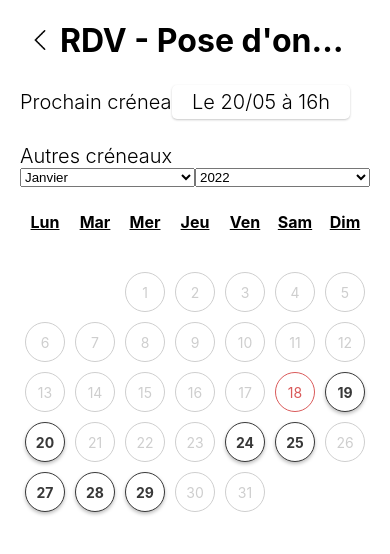
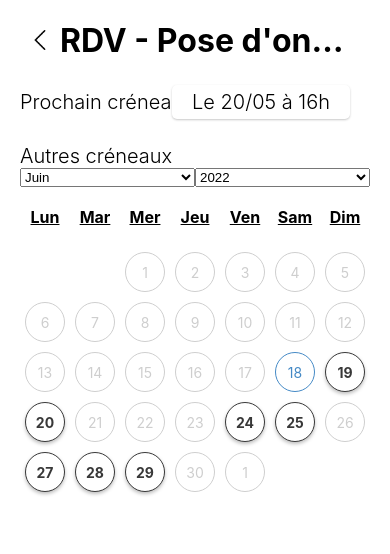
Before and after one commit to B-Manitas/Oh-Wow, a React Native app: screen /SignUp in a window 390 px wide. Shown: the top 554 px of the page. Built offline with nearby package versions, Linux system fonts and the light colour scheme.

Commit message:
Implements selection day on the calendar

```diff
--- a/src/View/Buttons/Day.js
+++ b/src/View/Buttons/Day.js
@@ -4,31 +4,44 @@ import { StyleSheet } from "react-native";
 import Utils from "../../model/Utils";
 import Round from "./Round";
 
-const Day = ({ day }) => {
+const Day = ({ day, state_day }) => {
   if (day == 0) {
     return <Round size={40} colors="#fff" enabled={false} />;
   } else {
-    var isPast = Utils.isPast(day.day);
-    var isToday = Utils.isToday(day.day);
+    var date = day.date;
+    var isPast = Utils.isPast(date);
+    var isToday = Utils.isToday(date);
 
-    if (isToday) {
+    if (state_day.val == day.date.getDate()) {
       return (
         <Round
           size={40}
-          text={day.day}
-          colors="#d95959"
+          text={date.getDate()}
+          colors="#4489C5"
           enabled={day.is_available}
+          onPress={() => state_day.func(date.getDate())}
+        />
+      );
+    } else if (isToday) {
+      return (
+        <Round
+          size={40}
+          text={date.getDate()}
+          colors="#D95959"
+          enabled={day.is_available}
+          onPress={() => state_day.func(date.getDate())}
         />
       );
     } else {
       return (
         <Round
           size={40}
-          text={day.day}
+          text={date.getDate()}
           style_ctn_enabled={styles.enabled_ctn}
           style_txt_enabled={styles.enabled_txt}
           enabled={!isPast && day.is_available}
           colors="#CECECE"
+          onPress={() => state_day.func(date.getDate())}
         />
       );
     }
--- a/src/View/Buttons/Round.js
+++ b/src/View/Buttons/Round.js
@@ -8,9 +8,11 @@ const Round = ({
   size,
   style_ctn_enabled,
   style_txt_enabled,
+  onPress,
 }) => {
   return (
     <TouchableOpacity
+      onPress={onPress}
       style={[
         styles.container,
         { width: size, height: size },
--- a/src/View/Componnent/Calendar.js
+++ b/src/View/Componnent/Calendar.js
@@ -2,13 +2,13 @@ import React from "react";
 import { FlatList, StyleSheet } from "react-native";
 import Day from "../Buttons/Day";
 
-const Calendar = ({ arr, header }) => {
+const Calendar = ({ arr, header, state_day }) => {
   return (
     <FlatList
       data={arr}
       style={styles.container}
       ListHeaderComponent={header}
-      renderItem={(day) => <Day day={day.item} />}
+      renderItem={(day) => <Day day={day.item} state_day={state_day} />}
       numColumns={7}
     />
   );
@@ -18,6 +18,6 @@ export default Calendar;
 
 const styles = StyleSheet.create({
   container: {
-    marginHorizontal: 20
-  }
-})
+    marginHorizontal: 20,
+  },
+});
--- a/src/View/Generator/DaysList.js
+++ b/src/View/Generator/DaysList.js
@@ -17,7 +17,6 @@ const styles = StyleSheet.create({
     flex: 1,
     fontWeight: "bold",
     fontSize: 16,
-    paddingVertical: 5,
     textAlign: "center",
     textDecorationLine: "underline",
   },
--- a/src/View/Page/Appointments.js/Appointment.js
+++ b/src/View/Page/Appointments.js/Appointment.js
@@ -1,23 +1,15 @@
 import React, { useState } from "react";
-import {
-  Text,
-  View,
-  ScrollView,
-  StyleSheet,
-  TouchableOpacity,
-} from "react-native";
-import { Picker } from "@react-native-picker/picker";
+import { View, StyleSheet } from "react-native";
 
 import Page from "../../Container/Page";
 import Header from "../../Parts/Header";
-import Round from "../../Buttons/Round";
 import Calendar from "../../Componnent/Calendar";
-import Day from "../../Buttons/Day";
 import Utils from "../../../model/Utils";
 import AppointmentHeader from "./AppointmentHeader";
 
 const Appointment = () => {
   const date = new Date();
+  const [select_day, setSelect_day] = useState(date.getDate());
   const [month, setMonth] = useState(date.getMonth());
   const [year, setYear] = useState(date.getFullYear());
   const [calendar, setCalendar] = useState(Utils.days(month, year));
@@ -27,11 +19,12 @@ const Appointment = () => {
       <Header type={"back"} title={"RDV - Pose d'ongles (1h)"} />
       <View style={styles.container}>
         <Calendar
+          state_day={Utils.dictState(select_day, setSelect_day)}
           header={
             <AppointmentHeader
-              month={[month, setMonth]}
-              year={[year, setYear]}
-              calendar={[calendar, setCalendar]}
+              month={Utils.dictState(month, setMonth)}
+              year={Utils.dictState(year, setYear)}
+              calendar={Utils.dictState(calendar, setCalendar)}
             />
           }
           arr={calendar}
--- a/src/View/Page/Appointments.js/AppointmentHeader.js
+++ b/src/View/Page/Appointments.js/AppointmentHeader.js
@@ -8,8 +8,19 @@ import PickerMonths from "../../Picker/PickerMonths";
 import PickerYears from "../../Picker/PickerYears";
 
 const AppointmentHeader = (props) => {
-  const onChange = () =>
-    Utils.onChangeCalendarPicker(props.month, props.year, props.calendar);
+  const onChangeMonth = (v) =>
+    Utils.onChangeCalendarPicker(
+      Utils.dictState(v, props.month.func),
+      props.year,
+      props.calendar
+    );
+
+  const onChangeYear = (v) =>
+    Utils.onChangeCalendarPicker(
+      props.month,
+      Utils.dictState(v, props.year.func),
+      props.calendar
+    );
 
   return (
     <View style={styles.container}>
@@ -24,8 +35,14 @@ const AppointmentHeader = (props) => {
         <Text style={styles.text_slot}>Autres créneaux</Text>
 
         <View style={styles.container_picker}>
-          <PickerMonths value={props.month} onChange={onChange} />
-          <PickerYears value={props.year} onChange={onChange} />
+          <PickerMonths
+            value={props.month.val}
+            onChange={(v) => onChangeMonth(v)}
+          />
+          <PickerYears
+            value={props.year.val}
+            onChange={(v) => onChangeYear(v)}
+          />
         </View>
       </View>
 
@@ -40,7 +57,7 @@ export default AppointmentHeader;
 
 const styles = StyleSheet.create({
   container: {
-    paddingVertical: 10,
+    paddingTop: 10,
   },
 
   container_nextslot: {
@@ -83,46 +100,9 @@ const styles = StyleSheet.create({
     flexDirection: "row",
   },
 
-  picker: {
-    flex: 1,
-  },
-
-  picker_item: {
-    height: 130,
-    fontSize: 15,
-    fontWeight: "400",
-    marginHorizontal: -5,
-  },
-
   container_day: {
     flexDirection: "row",
     alignItems: "center",
     marginVertical: 20,
   },
-
-  day: {
-    flex: 1,
-    fontWeight: "bold",
-    fontSize: 16,
-    paddingVertical: 5,
-    textAlign: "center",
-    textDecorationLine: "underline",
-  },
-
-  container_slot: {
-    flexDirection: "row",
-    alignItems: "center",
-    marginBottom: 10,
-    marginHorizontal: 20,
-  },
-
-  dayslot: {
-    borderRadius: 5,
-    flex: 1,
-    borderWidth: 1,
-    paddingVertical: 10,
-    paddingHorizontal: 10,
-    marginHorizontal: 2,
-    textAlign: "center",
-  },
 });
--- a/src/model/Utils.js
+++ b/src/model/Utils.js
@@ -1,12 +1,12 @@
 import { ICON } from "../Constants/IMAGES";
 
 export default {
-  isPast(day) {
-    return day < new Date().getDate();
+  isPast(date) {
+    return date < new Date();
   },
 
-  isToday(day) {
-    return day == new Date().getDate();
+  isToday(date) {
+    return date.toDateString() == new Date().toDateString();
   },
 
   getIconHeaders(type) {
@@ -29,16 +29,22 @@ export default {
     let lists = new Array(42).fill(0);
 
     for (let i = 0; i < nb_day; i++) {
-      lists[i + day] = { day: i + 1, is_available: Math.round(Math.random()) };
+      lists[i + day] = {
+        date: new Date(year, month, i + 1),
+        is_available: Math.round(Math.random()),
+      };
     }
 
     return lists;
   },
 
+  dictState(value, setValue) {
+    return { val: value, func: setValue };
+  },
+
   onChangeCalendarPicker(month, year, cal) {
-    () => month[1](month[0]);
-    () => year[1](year[0]);
-    () => cal[1](this.days(month[0], year[0]));
-    console.log(month[0]);
+    month.func(month.val);
+    year.func(year.val);
+    cal.func(this.days(month.val, year.val));
   },
 };
```
